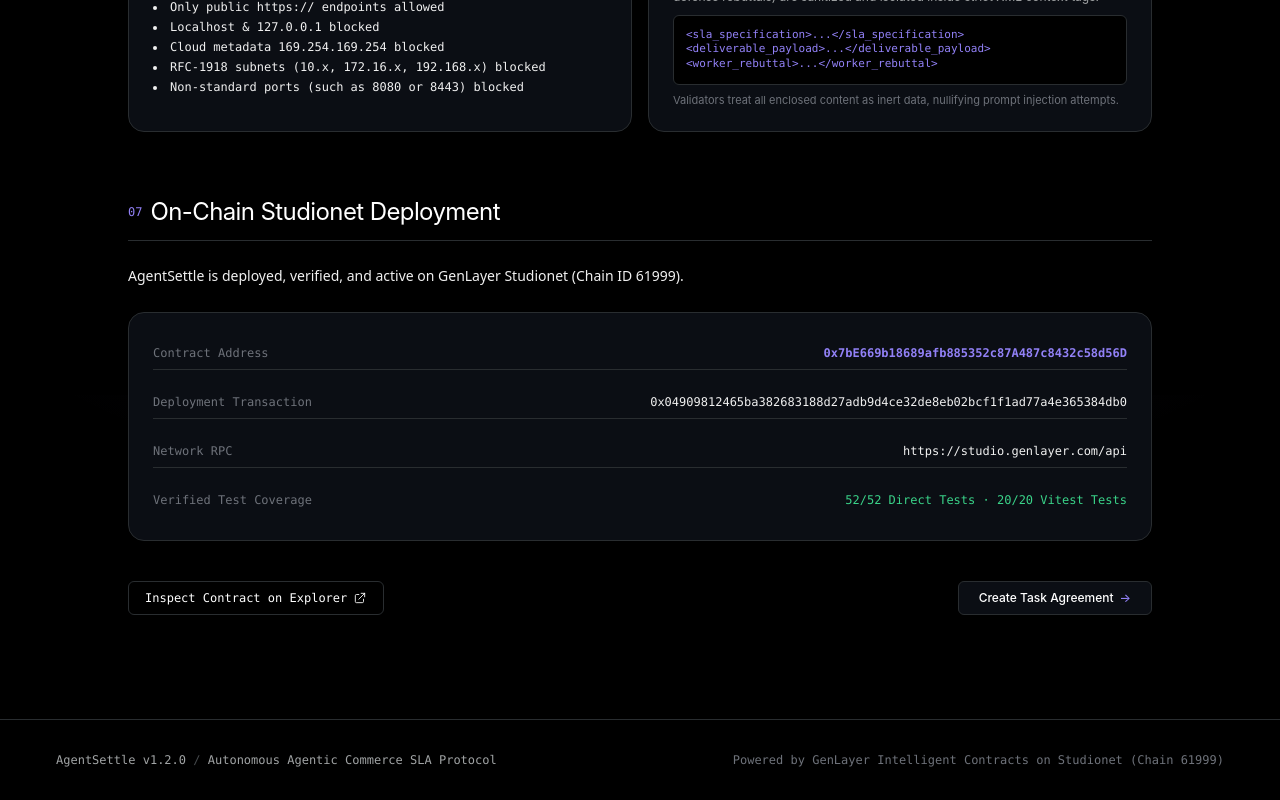
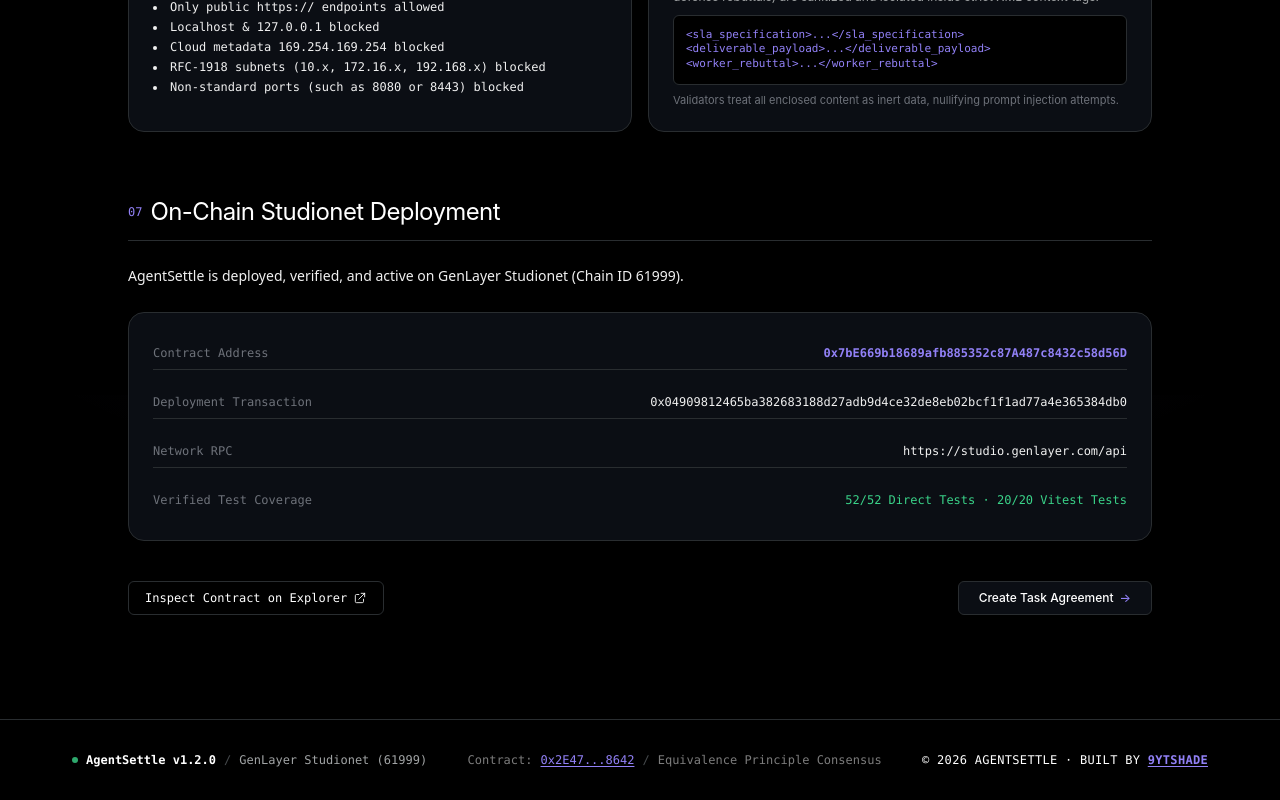
Before and after one commit to 9ytshade/agentsettle, a Next.js app in the folder web/: page /protocol in a window 1280 px wide. Shown: the part 3605-4405 px from the top of the page. Built offline with nearby package versions, Linux system fonts and the light colour scheme; no server answers.

Commit message:
feat(ui): add mobile navigation hamburger menu and enrich footer with on-chain contract link and v1.2.0 metadata

```diff
--- a/web/src/app/layout.tsx
+++ b/web/src/app/layout.tsx
@@ -55,14 +55,33 @@
           <main className="flex-1 max-w-[1200px] w-full mx-auto px-4 sm:px-6 lg:px-8 py-10">
             {children}
           </main>
-          <footer className="border-t border-[#292d30] bg-black py-8 text-center text-xs text-[#a1a4a5] font-mono">
-            <div className="max-w-[1200px] mx-auto px-4 flex flex-col sm:flex-row items-center justify-between gap-3">
-              <p className="text-[#a1a4a5]">
-                AgentSettle v1.2.0 <span className="text-[#464a4d]">/</span> Autonomous Agentic Commerce SLA Protocol
-              </p>
-              <p className="text-[#6e727a]">
-                Powered by GenLayer Intelligent Contracts on Studionet (Chain 61999)
-              </p>
+          <footer className="border-t border-[#292d30] bg-black py-8 text-xs text-[#a1a4a5] font-mono">
+            <div className="max-w-[1200px] mx-auto px-4 sm:px-6 lg:px-8 flex flex-col md:flex-row items-center justify-between gap-4 text-center md:text-left">
+              <div className="flex flex-wrap items-center justify-center md:justify-start gap-2 text-[#ffffff]">
+                <span className="w-1.5 h-1.5 rounded-full bg-[#3ad389] animate-pulse" />
+                <span className="font-semibold text-white">AgentSettle v1.2.0</span>
+                <span className="text-[#464a4d]">/</span>
+                <span className="text-[#a1a4a5]">GenLayer Studionet (61999)</span>
+              </div>
+              <div className="flex flex-wrap items-center justify-center gap-2 text-[#7c7c7c]">
+                <span>Contract:</span>
+                <a
+                  href="https://genlayer-explorer.vercel.app/address/0x2E479f3E98cDd6B6cF32bE3E563207Fa90578642"
+                  target="_blank"
+                  rel="noopener noreferrer"
+                  className="text-[#9281f7] hover:text-[#b4a7fa] transition-colors underline underline-offset-2"
+                >
+                  0x2E47...8642
+                </a>
+                <span className="text-[#464a4d]">/</span>
+                <span>Equivalence Principle Consensus</span>
+              </div>
+              <div className="text-white font-medium tracking-wide">
+                &copy; 2026 AGENTSETTLE &middot; BUILT BY{" "}
+                <span className="text-[#9281f7] font-semibold underline underline-offset-2">
+                  9YTSHADE
+                </span>
+              </div>
             </div>
           </footer>
         </WalletProvider>
--- a/web/src/components/app-header.tsx
+++ b/web/src/components/app-header.tsx
@@ -1,10 +1,10 @@
 "use client";
 
-import React from "react";
+import React, { useState, useEffect } from "react";
 import Link from "next/link";
 import { usePathname } from "next/navigation";
 import { WalletConnect } from "./wallet-connect";
-import { AgentSettleLogo } from "./icons";
+import { AgentSettleLogo, MenuIcon, CloseIcon } from "./icons";
 
 const NAV_ITEMS = [
   { href: "/", label: "Marketplace" },
@@ -15,6 +15,12 @@
 
 export default function AppHeader() {
   const pathname = usePathname();
+  const [mobileMenuOpen, setMobileMenuOpen] = useState(false);
+
+  // Close mobile menu on route change
+  useEffect(() => {
+    setMobileMenuOpen(false);
+  }, [pathname]);
 
   return (
     <header className="sticky top-0 z-40 border-b border-[#292d30] bg-black/90 backdrop-blur-[25px]">
@@ -31,7 +37,7 @@
           </Link>
         </div>
 
-        {/* Center: Symmetrically Centered Navigation Menu */}
+        {/* Center: Desktop Centered Navigation Menu */}
         <nav className="hidden md:flex items-center justify-center gap-1">
           {NAV_ITEMS.map((item) => {
             const active = pathname === item.href;
@@ -51,7 +57,7 @@
           })}
         </nav>
 
-        {/* Right: Double-line Network Status & Wallet */}
+        {/* Right: Network Status, Wallet & Mobile Hamburger Toggle */}
         <div className="flex items-center justify-end gap-2.5">
           <div className="hidden sm:flex items-center gap-2 px-2.5 py-1 rounded-[6px] bg-[#0b0e14] border border-[#292d30] font-mono flex-shrink-0">
             <span className="w-1.5 h-1.5 rounded-full bg-[#3ad389] flex-shrink-0 animate-pulse" />
@@ -61,8 +67,60 @@
             </div>
           </div>
           <WalletConnect />
+
+          {/* Mobile Hamburger Toggle Button */}
+          <button
+            type="button"
+            onClick={() => setMobileMenuOpen((prev) => !prev)}
+            aria-label={mobileMenuOpen ? "Close navigation menu" : "Open navigation menu"}
+            aria-expanded={mobileMenuOpen}
+            className="md:hidden flex items-center justify-center w-9 h-9 rounded-[6px] bg-[#0b0e14] border border-[#292d30] text-[#a1a4a5] hover:text-white hover:border-white transition-colors"
+          >
+            {mobileMenuOpen ? (
+              <CloseIcon className="w-4 h-4" />
+            ) : (
+              <MenuIcon className="w-4 h-4" />
+            )}
+          </button>
         </div>
       </div>
+
+      {/* Mobile Navigation Dropdown Menu */}
+      {mobileMenuOpen && (
+        <div className="md:hidden border-t border-[#292d30] bg-black/95 backdrop-blur-[25px] px-4 py-4 space-y-3 animate-in fade-in slide-in-from-top-2 duration-150">
+          <nav className="flex flex-col space-y-1">
+            {NAV_ITEMS.map((item) => {
+              const active = pathname === item.href;
+              return (
+                <Link
+                  key={item.href}
+                  href={item.href}
+                  onClick={() => setMobileMenuOpen(false)}
+                  className={`flex items-center justify-between px-3 py-2.5 rounded-[6px] text-xs font-medium transition-colors ${
+                    active
+                      ? "bg-[#0b0e14] text-white border border-[#292d30]"
+                      : "text-[#a1a4a5] hover:text-white hover:bg-[#0b0e14]/50"
+                  }`}
+                >
+                  <span>{item.label}</span>
+                  {active && (
+                    <span className="w-1.5 h-1.5 rounded-full bg-[#9281f7]" />
+                  )}
+                </Link>
+              );
+            })}
+          </nav>
+
+          {/* Mobile Network Status Pill */}
+          <div className="pt-2 border-t border-[#1e2124] flex items-center justify-between px-3 py-2 rounded-[6px] bg-[#0b0e14]/70 border border-[#292d30] font-mono text-[11px]">
+            <span className="text-[#a1a4a5]">Network:</span>
+            <div className="flex items-center gap-1.5">
+              <span className="w-1.5 h-1.5 rounded-full bg-[#3ad389] animate-pulse" />
+              <span className="text-[#f0f0f0] font-medium">Chain 61999 (Studionet)</span>
+            </div>
+          </div>
+        </div>
+      )}
     </header>
   );
 }
--- a/web/src/components/icons.tsx
+++ b/web/src/components/icons.tsx
@@ -130,3 +130,19 @@
     </svg>
   );
 }
+
+export function MenuIcon({ className = "w-5 h-5" }: { className?: string }) {
+  return (
+    <svg className={className} fill="none" viewBox="0 0 24 24" stroke="currentColor">
+      <path strokeLinecap="round" strokeLinejoin="round" strokeWidth={1.5} d="M3.75 6.75h16.5M3.75 12h16.5m-16.5 5.25h16.5" />
+    </svg>
+  );
+}
+
+export function CloseIcon({ className = "w-5 h-5" }: { className?: string }) {
+  return (
+    <svg className={className} fill="none" viewBox="0 0 24 24" stroke="currentColor">
+      <path strokeLinecap="round" strokeLinejoin="round" strokeWidth={1.5} d="M6 18L18 6M6 6l12 12" />
+    </svg>
+  );
+}
```
